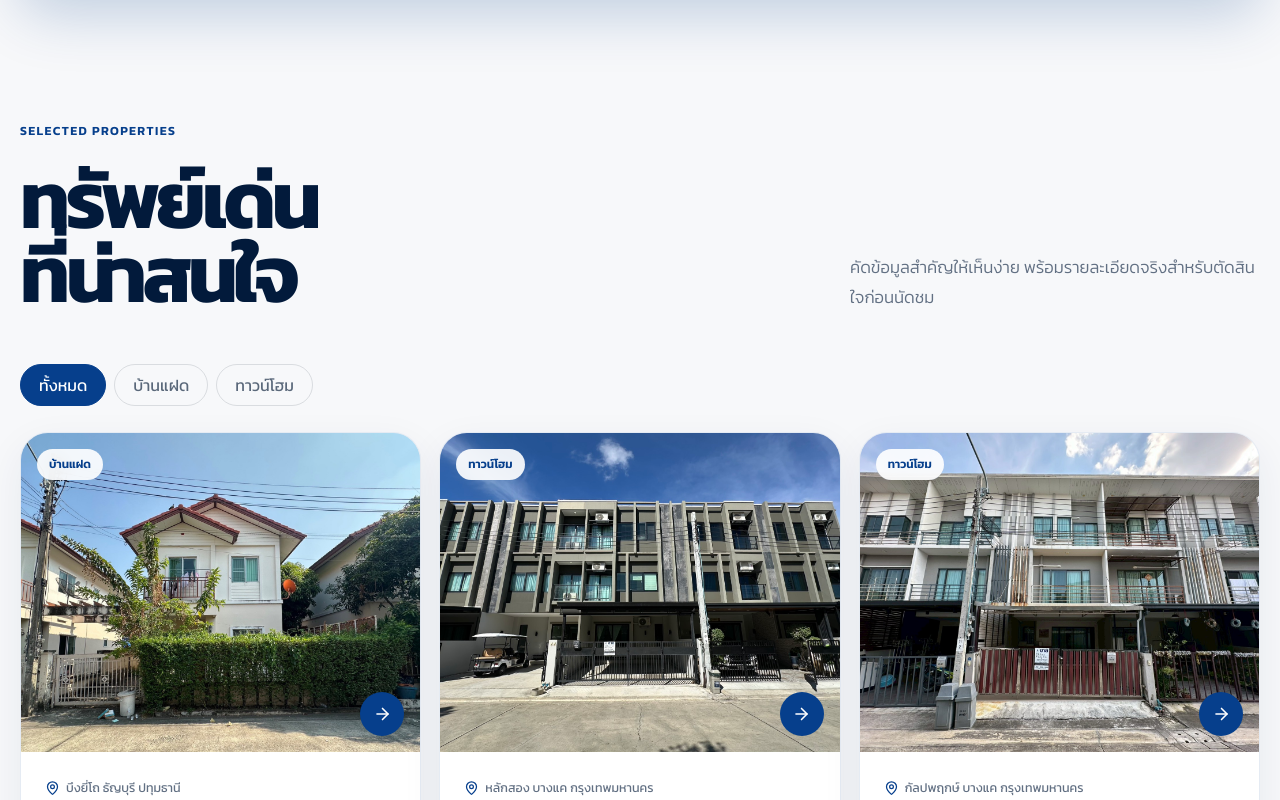
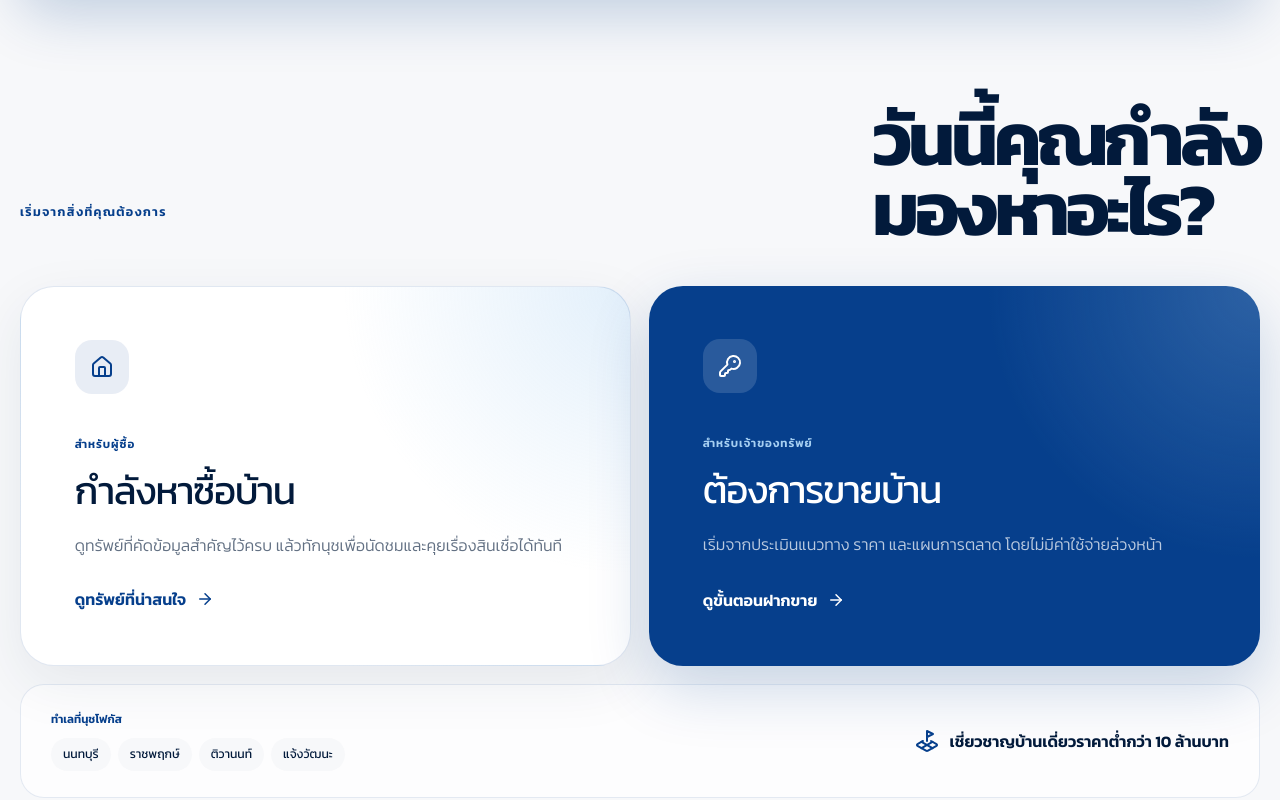
Before and after one commit to widaratnuch17-arch/richassetproperty, a Next.js app: page / in a window 1280 px wide. Shown: the part 980-1780 px from the top of the page. Built offline with nearby package versions, Linux system fonts and the light colour scheme.

Commit message:
Refine homepage design and content paths

```diff
--- a/app/components/HomePage.tsx
+++ b/app/components/HomePage.tsx
@@ -215,6 +215,7 @@ const faqs = [
 
 const navItems = [
   { label: "ทรัพย์เด่น", href: "#properties" },
+  { label: "ฝากขาย", href: "#sell" },
   { label: "บริการ", href: "#services" },
   { label: "ผลงาน", href: "#success" },
   { label: "เกี่ยวกับนุช", href: "#about" },
@@ -419,7 +420,7 @@ export function HomePage() {
 
         <a className="header-line" href={LINE_URL} target="_blank" rel="noreferrer">
           <MessageCircle size={18} />
-          LINE
+          ปรึกษาฝากขาย
         </a>
 
         <button
@@ -466,7 +467,7 @@ export function HomePage() {
           >
             <p className="eyebrow">
               <span />
-              บ้านมือสอง • นนทบุรี กรุงเทพฯ และปริมณฑล
+              บ้านมือสองที่เข้าใจทั้งคนซื้อและคนขาย
             </p>
             <h1>
               ซื้อ–ขายบ้าน
@@ -474,8 +475,8 @@ export function HomePage() {
               ในทุกขั้นตอน
             </h1>
             <p className="hero-lead">
-              นุชดูแลตั้งแต่ประเมินราคา ทำการตลาด คัดกรองผู้ซื้อ
-              สินเชื่อ เอกสาร จนถึงวันโอน
+              เลือกบ้านด้วยข้อมูลที่ชัดเจน หรือฝากขายกับนุชคนเดียวที่ดูแล
+              ตั้งแต่ประเมินราคา ทำการตลาด สินเชื่อ เอกสาร จนถึงวันโอน
             </p>
             <ContactButtons />
             <div className="hero-points" aria-label="จุดเด่นบริการ">
@@ -544,14 +545,55 @@ export function HomePage() {
         </div>
       </section>
 
+      <section className="audience-section" aria-labelledby="audience-title">
+        <FadeUp className="audience-heading">
+          <p className="section-kicker">เริ่มจากสิ่งที่คุณต้องการ</p>
+          <h2 id="audience-title">วันนี้คุณกำลัง<br />มองหาอะไร?</h2>
+        </FadeUp>
+
+        <div className="audience-grid">
+          <FadeUp className="audience-card audience-card--buyer" delay={0.05}>
+            <span className="audience-icon"><House /></span>
+            <p className="audience-label">สำหรับผู้ซื้อ</p>
+            <h3>กำลังหาซื้อบ้าน</h3>
+            <p>ดูทรัพย์ที่คัดข้อมูลสำคัญไว้ครบ แล้วทักนุชเพื่อนัดชมและคุยเรื่องสินเชื่อได้ทันที</p>
+            <a href="#properties">ดูทรัพย์ที่น่าสนใจ <ArrowRight /></a>
+          </FadeUp>
+          <FadeUp className="audience-card audience-card--seller" delay={0.1}>
+            <span className="audience-icon"><KeyRound /></span>
+            <p className="audience-label">สำหรับเจ้าของทรัพย์</p>
+            <h3>ต้องการขายบ้าน</h3>
+            <p>เริ่มจากประเมินแนวทาง ราคา และแผนการตลาด โดยไม่มีค่าใช้จ่ายล่วงหน้า</p>
+            <a href="#sell">ดูขั้นตอนฝากขาย <ArrowRight /></a>
+          </FadeUp>
+        </div>
+
+        <FadeUp className="expertise-band" delay={0.12}>
+          <div>
+            <p>ทำเลที่นุชโฟกัส</p>
+            <div className="area-chips" aria-label="พื้นที่ให้บริการหลัก">
+              <span>นนทบุรี</span>
+              <span>ราชพฤกษ์</span>
+              <span>ติวานนท์</span>
+              <span>แจ้งวัฒนะ</span>
+            </div>
+          </div>
+          <p className="expertise-note">
+            <LandPlot />
+            เชี่ยวชาญบ้านเดี่ยวราคาต่ำกว่า 10 ล้านบาท
+          </p>
+        </FadeUp>
+      </section>
+
       <section className="section properties-section" id="properties">
         <FadeUp className="section-heading-row">
           <div>
-            <p className="section-kicker">Selected properties</p>
+            <p className="section-kicker">ทรัพย์คัดสรร</p>
             <h2>ทรัพย์เด่น<br />ที่น่าสนใจ</h2>
           </div>
           <p className="section-intro">
-            คัดข้อมูลสำคัญให้เห็นง่าย พร้อมรายละเอียดจริงสำหรับตัดสินใจก่อนนัดชม
+            ทุกหลังแสดงข้อมูลสำคัญที่ตรวจสอบแล้วให้เห็นง่าย
+            หากสนใจสามารถทักนุชเพื่อเช็กสถานะ นัดชม และคุยเรื่องสินเชื่อได้เลย
           </p>
         </FadeUp>
 
@@ -635,11 +677,12 @@ export function HomePage() {
           </div>
         </div>
         <FadeUp className="about-copy">
-          <p className="section-kicker section-kicker--light">Meet Nuch</p>
+          <p className="section-kicker section-kicker--light">รู้จักนุช</p>
           <h2>ดูแลเอง<br />ทุกเคส</h2>
           <p className="about-lead">
-            เพราะบ้านหนึ่งหลังไม่ใช่แค่ประกาศขาย แต่เป็นทรัพย์สินสำคัญ
-            นุชจึงดูแลทั้งราคา เอกสาร ค่าใช้จ่าย ผู้ซื้อและสินเชื่ออย่างชัดเจน
+            นุชเชื่อว่าการซื้อ–ขายบ้านต้องเริ่มจากข้อมูลที่ตรงไปตรงมา
+            จึงดูแลเองทุกเคส ตั้งแต่ราคา การตลาด ผู้ซื้อ สินเชื่อ เอกสาร
+            และค่าใช้จ่าย เพื่อให้คุณตัดสินใจได้อย่างมั่นใจ
           </p>
           <div className="about-values">
             <div><ShieldCheck /><span><strong>ตรงไปตรงมา</strong><small>ข้อมูลชัดเจน ไม่กล่าวอ้างเกินจริง</small></span></div>
@@ -652,7 +695,7 @@ export function HomePage() {
 
       <section className="section services-section" id="services">
         <FadeUp className="services-title">
-          <p className="section-kicker">How we work</p>
+          <p className="section-kicker">ขั้นตอนการทำงาน</p>
           <h2>หนึ่งคนดูแล<br />ครบทุกขั้นตอน</h2>
         </FadeUp>
         <div className="service-list">
@@ -687,7 +730,7 @@ export function HomePage() {
       <section className="success-section" id="success">
         <div className="success-head">
           <FadeUp>
-            <p className="section-kicker section-kicker--light">Real moments</p>
+            <p className="section-kicker section-kicker--light">ผลงานจริง</p>
             <h2>จากวันเริ่มขาย<br />ถึงวันส่งมอบ</h2>
           </FadeUp>
           <FadeUp delay={0.08}>
@@ -724,20 +767,23 @@ export function HomePage() {
       <section className="seller-section" id="sell">
         <div className="seller-card">
           <FadeUp>
-            <p className="section-kicker">For property owners</p>
+            <p className="section-kicker">สำหรับเจ้าของทรัพย์</p>
             <h2>มีบ้านต้องการขาย<br />แต่ไม่รู้เริ่มตรงไหน?</h2>
             <p className="seller-lead">
               ส่งข้อมูลทรัพย์ให้นุชประเมินแนวทางเบื้องต้น
               พร้อมคุยเรื่องราคา แผนการตลาดและขั้นตอนอย่างตรงไปตรงมา
             </p>
+            <div className="seller-assurance">
+              <Check /> ไม่มีค่าใช้จ่ายการตลาดล่วงหน้า • ค่าคอมมิชชัน 3% เมื่อขายสำเร็จ
+            </div>
           </FadeUp>
           <FadeUp className="seller-offer" delay={0.08}>
-            <div><span>01</span><p><strong>ไม่มีค่าใช้จ่ายล่วงหน้า</strong><small>เริ่มทำการตลาดโดยเจ้าของไม่ต้องสำรองจ่าย</small></p></div>
-            <div><span>02</span><p><strong>จ่ายเมื่อขายสำเร็จ</strong><small>ค่าคอมมิชชัน 3% จากราคาขายจริง</small></p></div>
-            <div><span>03</span><p><strong>นุชดูแลครบ</strong><small>ราคา สื่อ ผู้ซื้อ สินเชื่อ เอกสาร และวันโอน</small></p></div>
+            <div><span>01</span><p><strong>ส่งข้อมูลเบื้องต้น</strong><small>ทำเล ประเภททรัพย์ ขนาด ราคาที่ต้องการ และรูปถ่าย</small></p></div>
+            <div><span>02</span><p><strong>คุยราคาและวางแผน</strong><small>ประเมินแนวทางการขาย ค่าใช้จ่าย และแผนการตลาดให้ชัดเจน</small></p></div>
+            <div><span>03</span><p><strong>เริ่มทำตลาดเมื่อพร้อม</strong><small>นุชดูแลสื่อ ผู้ซื้อ สินเชื่อ เอกสาร และวันโอนให้ครบ</small></p></div>
             <ContactButtons />
             <p className="seller-note">
-              เตรียมเพียงทำเล ประเภททรัพย์ ขนาด ราคาที่ต้องการขายและรูปเบื้องต้น
+              ไม่ต้องกรอกแบบฟอร์มยาว เริ่มจากส่งข้อมูลเบื้องต้นทาง LINE ได้เลย
             </p>
           </FadeUp>
         </div>
@@ -745,7 +791,7 @@ export function HomePage() {
 
       <section className="section faq-section">
         <FadeUp className="faq-heading">
-          <p className="section-kicker">Before we talk</p>
+          <p className="section-kicker">ก่อนเริ่มคุยกัน</p>
           <h2>คำถามที่พบบ่อย</h2>
         </FadeUp>
         <div className="faq-list">
--- a/app/globals.css
+++ b/app/globals.css
@@ -590,6 +590,177 @@ img {
   font-weight: 300;
 }
 
+.audience-section {
+  width: min(1240px, calc(100% - 40px));
+  margin: 0 auto;
+  padding: 112px 0 28px;
+}
+
+.audience-heading {
+  margin-bottom: 42px;
+  display: flex;
+  align-items: end;
+  justify-content: space-between;
+  gap: 40px;
+}
+
+.audience-heading h2 {
+  color: var(--blue-night);
+  font-size: clamp(2.8rem, 5.8vw, 5.9rem);
+  font-weight: 700;
+  letter-spacing: -0.055em;
+  line-height: 0.94;
+}
+
+.audience-grid {
+  display: grid;
+  grid-template-columns: repeat(2, 1fr);
+  gap: 18px;
+}
+
+.audience-card {
+  min-height: 370px;
+  padding: clamp(30px, 4.2vw, 54px);
+  display: flex;
+  flex-direction: column;
+  border-radius: 34px;
+}
+
+.audience-card--buyer {
+  border: 1px solid rgba(6, 63, 140, 0.12);
+  background:
+    radial-gradient(circle at 100% 0%, rgba(166, 207, 242, 0.32), transparent 40%),
+    var(--white);
+  box-shadow: 0 18px 55px rgba(21, 48, 80, 0.08);
+}
+
+.audience-card--seller {
+  background:
+    radial-gradient(circle at 100% 0%, rgba(166, 207, 242, 0.24), transparent 38%),
+    var(--blue);
+  color: var(--white);
+  box-shadow: 0 22px 62px rgba(6, 63, 140, 0.2);
+}
+
+.audience-icon {
+  width: 54px;
+  height: 54px;
+  display: grid;
+  place-items: center;
+  border-radius: 17px;
+  background: rgba(6, 63, 140, 0.09);
+  color: var(--blue);
+}
+
+.audience-card--seller .audience-icon {
+  background: rgba(255, 255, 255, 0.14);
+  color: var(--white);
+}
+
+.audience-label {
+  margin-top: 42px;
+  color: var(--blue);
+  font-size: 0.72rem;
+  font-weight: 600;
+  letter-spacing: 0.08em;
+}
+
+.audience-card--seller .audience-label {
+  color: var(--sky);
+}
+
+.audience-card h3 {
+  margin-top: 8px;
+  color: var(--blue-night);
+  font-size: clamp(1.7rem, 3vw, 2.8rem);
+  letter-spacing: -0.035em;
+}
+
+.audience-card--seller h3 {
+  color: var(--white);
+}
+
+.audience-card > p:not(.audience-label) {
+  max-width: 490px;
+  margin-top: 13px;
+  color: var(--muted);
+  font-weight: 300;
+  line-height: 1.7;
+}
+
+.audience-card--seller > p:not(.audience-label) {
+  color: rgba(255, 255, 255, 0.72);
+}
+
+.audience-card a {
+  width: fit-content;
+  margin-top: auto;
+  padding-top: 28px;
+  display: inline-flex;
+  align-items: center;
+  gap: 10px;
+  color: var(--blue);
+  font-weight: 600;
+}
+
+.audience-card--seller a {
+  color: var(--white);
+}
+
+.audience-card a svg {
+  width: 18px;
+  transition: transform 0.2s ease;
+}
+
+.audience-card a:hover svg {
+  transform: translateX(4px);
+}
+
+.expertise-band {
+  margin-top: 18px;
+  padding: 26px 30px;
+  display: flex;
+  align-items: center;
+  justify-content: space-between;
+  gap: 28px;
+  border: 1px solid rgba(6, 63, 140, 0.1);
+  border-radius: 24px;
+  background: rgba(255, 255, 255, 0.72);
+}
+
+.expertise-band > div > p {
+  color: var(--blue);
+  font-size: 0.72rem;
+  font-weight: 600;
+}
+
+.area-chips {
+  margin-top: 10px;
+  display: flex;
+  flex-wrap: wrap;
+  gap: 7px;
+}
+
+.area-chips span {
+  padding: 7px 12px;
+  border-radius: 999px;
+  background: var(--paper);
+  color: var(--blue-night);
+  font-size: 0.76rem;
+}
+
+.expertise-note {
+  display: flex;
+  align-items: center;
+  gap: 11px;
+  color: var(--blue-night);
+  font-weight: 600;
+}
+
+.expertise-note svg {
+  color: var(--blue);
+}
+
 .section {
   width: min(1240px, calc(100% - 40px));
   margin: 0 auto;
@@ -1128,6 +1299,26 @@ footer h2 {
   color: var(--muted);
   font-weight: 300;
   line-height: 1.8;
+}
+
+.seller-assurance {
+  width: fit-content;
+  margin-top: 26px;
+  padding: 11px 14px;
+  display: flex;
+  align-items: center;
+  gap: 9px;
+  border-radius: 12px;
+  background: rgba(6, 63, 140, 0.07);
+  color: var(--blue);
+  font-size: 0.77rem;
+  font-weight: 600;
+  line-height: 1.45;
+}
+
+.seller-assurance svg {
+  width: 17px;
+  flex: 0 0 auto;
 }
 
 .seller-offer {
@@ -1553,6 +1744,10 @@ footer .button--ghost {
     padding-top: 14px;
   }
 
+  .audience-section {
+    padding-top: 94px;
+  }
+
   .property-grid {
     grid-template-columns: 1fr 1fr;
   }
@@ -1669,6 +1864,26 @@ footer .button--ghost {
     padding: 92px 0;
   }
 
+  .audience-section {
+    width: calc(100% - 36px);
+    padding: 82px 0 8px;
+  }
+
+  .audience-heading {
+    align-items: start;
+    flex-direction: column;
+    gap: 10px;
+  }
+
+  .audience-card {
+    min-height: 340px;
+  }
+
+  .expertise-band {
+    align-items: flex-start;
+    flex-direction: column;
+  }
+
   .section-heading-row,
   .success-head {
     grid-template-columns: 1fr;
@@ -1872,6 +2087,33 @@ footer .button--ghost {
 
   .trust-strip > div > span {
     display: none;
+  }
+
+  .audience-grid {
+    grid-template-columns: 1fr;
+  }
+
+  .audience-heading h2 {
+    font-size: clamp(2.55rem, 13vw, 4.1rem);
+  }
+
+  .audience-card {
+    min-height: 330px;
+    padding: 28px 24px;
+    border-radius: 26px;
+  }
+
+  .audience-label {
+    margin-top: 32px;
+  }
+
+  .expertise-band {
+    padding: 22px;
+  }
+
+  .expertise-note {
+    align-items: flex-start;
+    font-size: 0.84rem;
   }
 
   .section h2,
@@ -1952,6 +2194,10 @@ footer .button--ghost {
 
   .seller-card {
     padding: 34px 22px;
+  }
+
+  .seller-assurance {
+    align-items: flex-start;
   }
 
   .seller-offer .contact-buttons,
```
